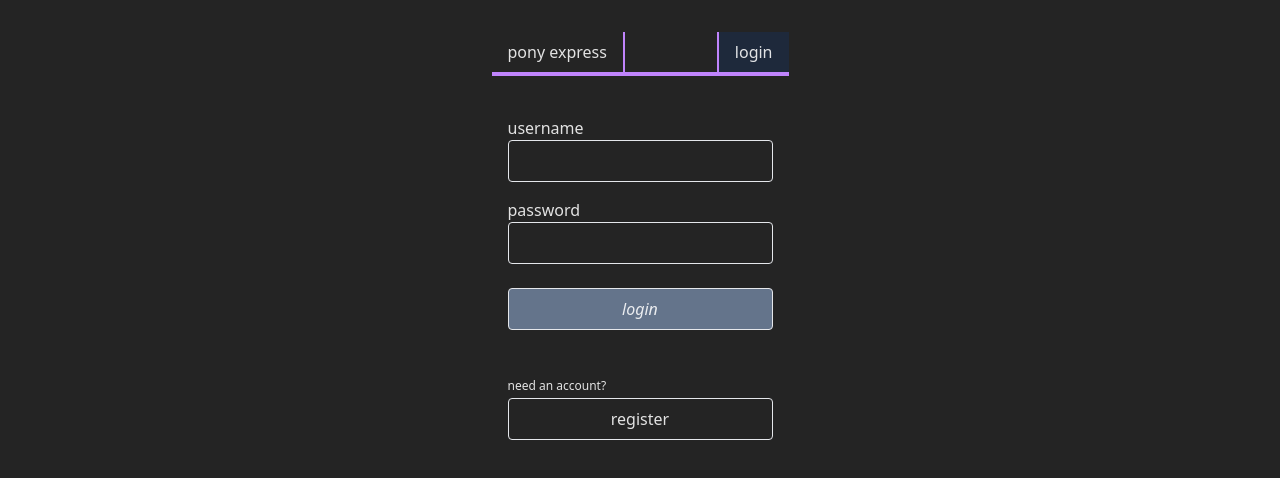
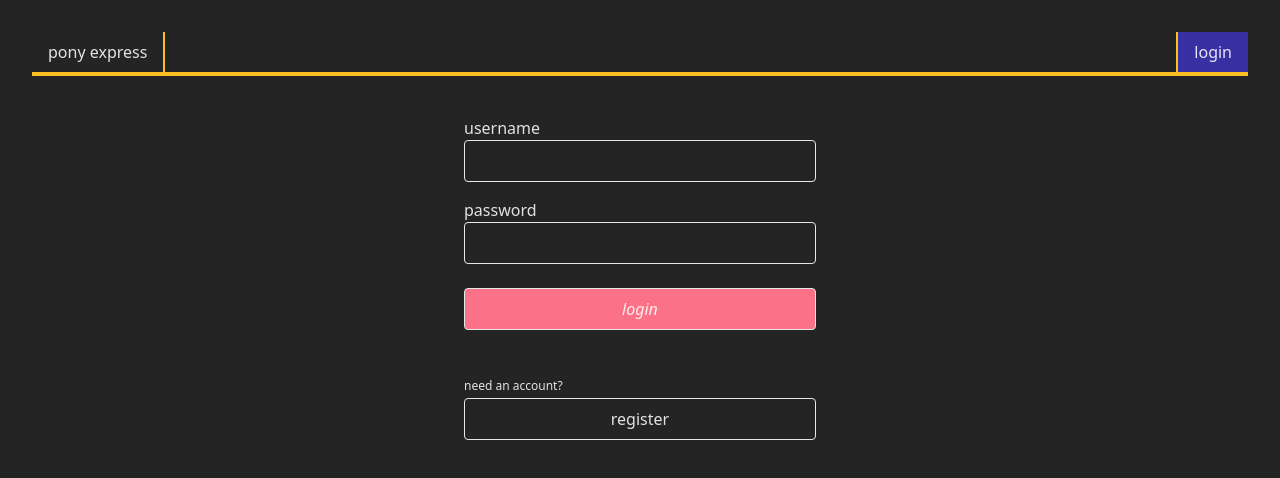
Before and after one commit to mackfi/pony_express, a React (Vite) app in the folder frontend/: page /login in a window 1280 px wide. Shown: the top 478 px of the page. Built offline with nearby package versions, Linux system fonts and the light colour scheme.

Commit message:
Updated styling across the site. Decided to leave some of the same CSS that was created previously.

```diff
--- a/frontend/src/App.css
+++ b/frontend/src/App.css
@@ -1,5 +1,17 @@
-#root {
+:root {
   max-width: 1280px;
   margin: 0 auto;
   padding: 2rem;
+  font-family: Avenir, system-ui, Inter, Helvetica, Arial, sans-serif;
+  line-height: 1.5;
+  font-weight: 400;
+
+  color-scheme: light dark;
+  color: rgba(255, 255, 255, 0.87);
+  background-color: #242424;
+
+  font-synthesis: none;
+  text-rendering: optimizeLegibility;
+  -webkit-font-smoothing: antialiased;
+  -moz-osx-font-smoothing: grayscale;
 }
--- a/frontend/src/App.jsx
+++ b/frontend/src/App.jsx
@@ -1,5 +1,5 @@
 import { QueryClient, QueryClientProvider } from 'react-query';
-import { BrowserRouter, Navigate, Routes, Route } from 'react-router-dom';
+import { BrowserRouter, Navigate, Routes, Route, Link } from 'react-router-dom';
 import './App.css'
 import "./components/ChatsPage"
 import ChatsPage from './components/ChatsPage';
@@ -11,6 +11,8 @@ import Registration from './components/Registration';
 import Profile from './components/Profile';
 import LeftNav from './components/LeftNav';
 import TopNav from './components/TopNav';
+import { LoginLink } from './components/Registration';
+import Button from './components/Button';
 
 const queryClient = new QueryClient();
 
@@ -20,9 +22,26 @@ function NotFound() {
 
 function Header() {
   return (
-    <header>
+    <header className=''>
       <TopNav />
     </header>
+  );
+}
+
+function Home() {
+
+  return (
+    <div className="max-w-4/5 mx-auto text-center px-4 py-8 text-xl">
+      welcome to pony express!
+      <p className='p-4'>pony express is a simple (but very cool) chat application built for CS 4550 at the University of Utah. </p>
+      <p className='p-4'>on the backend, this application uses FastAPI, pydantic, and SQLite. on the frontend, this application uses React, Vite, and TailwindCSS.</p>
+      <p className='p-4'>to log in, click the link below.</p>
+      <Link to="/login">
+        <Button className="mt-1 w-full">
+          get started
+        </Button>
+      </Link>
+    </div>
   );
 }
 
@@ -30,7 +49,7 @@ function Main() {
   const { isLoggedIn } = useAuth();
 
   return (
-    <main className="max-h-main">
+    <main className="max-h-main w-full">
       {isLoggedIn ?
         <AuthenticatedRoutes /> :
         <UnauthenticatedRoutes />
@@ -55,7 +74,7 @@ function AuthenticatedRoutes() {
 function UnauthenticatedRoutes() {
   return (
     <Routes>
-      <Route path="/" element={<ChatsPage/>} />
+      <Route path="/" element={<Home/>} />
       <Route path="/login" element={<Login />} />
       <Route path="/register" element={<Registration />} />
       <Route path="*" element={<Navigate to="/login" />} />
--- a/frontend/src/components/Button.jsx
+++ b/frontend/src/components/Button.jsx
@@ -4,8 +4,8 @@ function Button(props) {
       "border rounded",
       "px-4 py-2 my-4",
       props.disabled ?
-        "bg-slate-500 italic" :
-        "border-lgrn bg-transparent hover:bg-slate-800",
+        "bg-rose-400 italic" :
+        "border-lgrn bg-transparent hover:bg-emerald-800",
     ].join(" ");
 
     return (
--- a/frontend/src/components/Chat.jsx
+++ b/frontend/src/components/Chat.jsx
@@ -60,7 +60,7 @@ function ChatCardQueryContainer({ chatId }) {
   function ChatCardContainer({ chat }) {
     return (
       <div className="chat-card-container">
-        <h2 className="col-header">{chat.chat.name}</h2>
+        {/* <h2 className="col-header">{chat.chat.name}</h2> */}
         <Chat chat={chat} />
       </div>
     );
--- a/frontend/src/components/ChatsPage.css
+++ b/frontend/src/components/ChatsPage.css
@@ -5,9 +5,15 @@
     height: 75vh;
 }
 .col-header {
-    border: 2px solid ghostwhite;
+    /* border: 2px solid ghostwhite; */
+    /* align-items: center; */
+    /* justify-content: center; */
+    /* flex-direction: row; */
+    text-align: center;
     height: 8vh;
     flex-grow: 2;
+    font-size:xx-large;
+    padding-top: 2rem;
 }
 
 .chat-list {
@@ -16,7 +22,7 @@
     flex-direction: column;
     max-height: 75vh;
     width: 22vw;
-    overflow-y: scroll;
+    /* overflow-y: scroll; */
 
 }
 
@@ -47,7 +53,7 @@
     flex-direction: column;
     max-height: 75vh;
     width: 68vw;
-    overflow-y: scroll;
+    /* overflow-y: scroll; */
 }
 
 .message-card {
--- a/frontend/src/components/FormInput.jsx
+++ b/frontend/src/components/FormInput.jsx
@@ -13,7 +13,7 @@ function FormInput({ setter, ...props }) {
       "border rounded",
       "px-4 py-2",
       props.readOnly ?
-        "bg-slate-500" :
+        "bg-emerald-950" :
         "bg-transparent border-lgrn",
     ].join(" ");
 
--- a/frontend/src/components/LeftNav.jsx
+++ b/frontend/src/components/LeftNav.jsx
@@ -12,10 +12,10 @@ function Link({ chat }) {
   const url = chat.empty ? "#" : `/chats/${chat.id}`;
   const className = ({ isActive }) => [
     "p-2",
-    "hover:bg-slate-800 hover:text-grn",
+    "hover:bg-indigo-950 hover:text-grn",
     "flex flex-row justify-between",
     isActive ?
-      "bg-slate-800 text-grn font-bold" :
+      "bg-indigo-800 text-grn font-bold" :
       ""
   ].join(" ");
 
@@ -33,7 +33,6 @@ function Link({ chat }) {
 function LeftNav() {
   const [search, setSearch] = useState("");
 
-  //TODO: Extra parameter for queryKey, so it updates automatically
   const { data } = useQuery({
     queryKey: ["chats"],
     queryFn: () => (
@@ -50,8 +49,8 @@ function LeftNav() {
   ));
 
   return (
-    <nav className="flex flex-col border-r-2 border-purple-400 h-main">
-      <div className="flex flex-col overflow-y-scroll border-b-2 border-purple-400">
+    <nav className="flex flex-col border-r-2 border-amber-400 h-main">
+      <div className="flex flex-col overflow-y-scroll border-b-2 border-amber-400">
         {chats.map((chat) => (
           <Link key={chat.id} chat={chat} />
         ))}
--- a/frontend/src/components/Login.jsx
+++ b/frontend/src/components/Login.jsx
@@ -68,7 +68,7 @@ function Login() {
   }
 
   return (
-    <div className="max-w-96 mx-auto py-8 px-4">
+    <div className=" w-96 mx-auto py-8 px-4">
       <form onSubmit={onSubmit}>
         <FormInput type="text" name="username" setter={setUsername} />
         <FormInput type="password" name="password" setter={setPassword} />
--- a/frontend/src/components/Registration.jsx
+++ b/frontend/src/components/Registration.jsx
@@ -82,3 +82,4 @@ function Registration() {
 }
 
 export default Registration;
+export {LoginLink}
--- a/frontend/src/components/ScrollContainer.jsx
+++ b/frontend/src/components/ScrollContainer.jsx
@@ -39,7 +39,7 @@ function ScrollContainer({ children }) {
 
   // add to the classNames below as needed
   return (
-    <div ref={outerRef} className="overflow-scroll relative">
+    <div ref={outerRef} className=" overflow-y-scroll relative">
       <div ref={innerRef} className="relative">
         {children}
       </div>
--- a/frontend/src/components/TopNav.jsx
+++ b/frontend/src/components/TopNav.jsx
@@ -4,14 +4,14 @@ import { useUser } from "../context/user";
 
 function NavItem({ to, name, right }) {
   const className = [
-    "border-purple-400",
+    "border-amber-400",
     "py-2 px-4",
-    "hover:bg-slate-800",
+    "hover:bg-indigo-800",
     right ? "border-l-2" : "border-r-2"
   ].join(" ")
 
   const getClassName = ({ isActive }) => (
-    isActive ? className + " bg-slate-800" : className
+    isActive ? className + " bg-indigo-800" : className
   );
 
   return (
@@ -48,7 +48,7 @@ function TopNav() {
   const { isLoggedIn } = useAuth();
 
   return (
-    <nav className="flex flex-row border-b-4 border-purple-400">
+    <nav className="flex flex-row border-b-4 border-amber-400">
       {isLoggedIn ?
         <AuthenticatedNavItems /> :
         <UnauthenticatedNavItems />
--- a/frontend/src/index.css
+++ b/frontend/src/index.css
@@ -2,7 +2,7 @@
 @tailwind components;
 @tailwind utilities;
 
-:root {
+/* :root {
   font-family: Avenir, system-ui, Inter, Helvetica, Arial, sans-serif;
   line-height: 1.5;
   font-weight: 400;
@@ -33,4 +33,4 @@ body {
 h1 {
   font-size: 3.2em;
   line-height: 1.1;
-}
+} */
```
Also changed, not shown: 1 other file (tests, documents, lock files or other folders).
